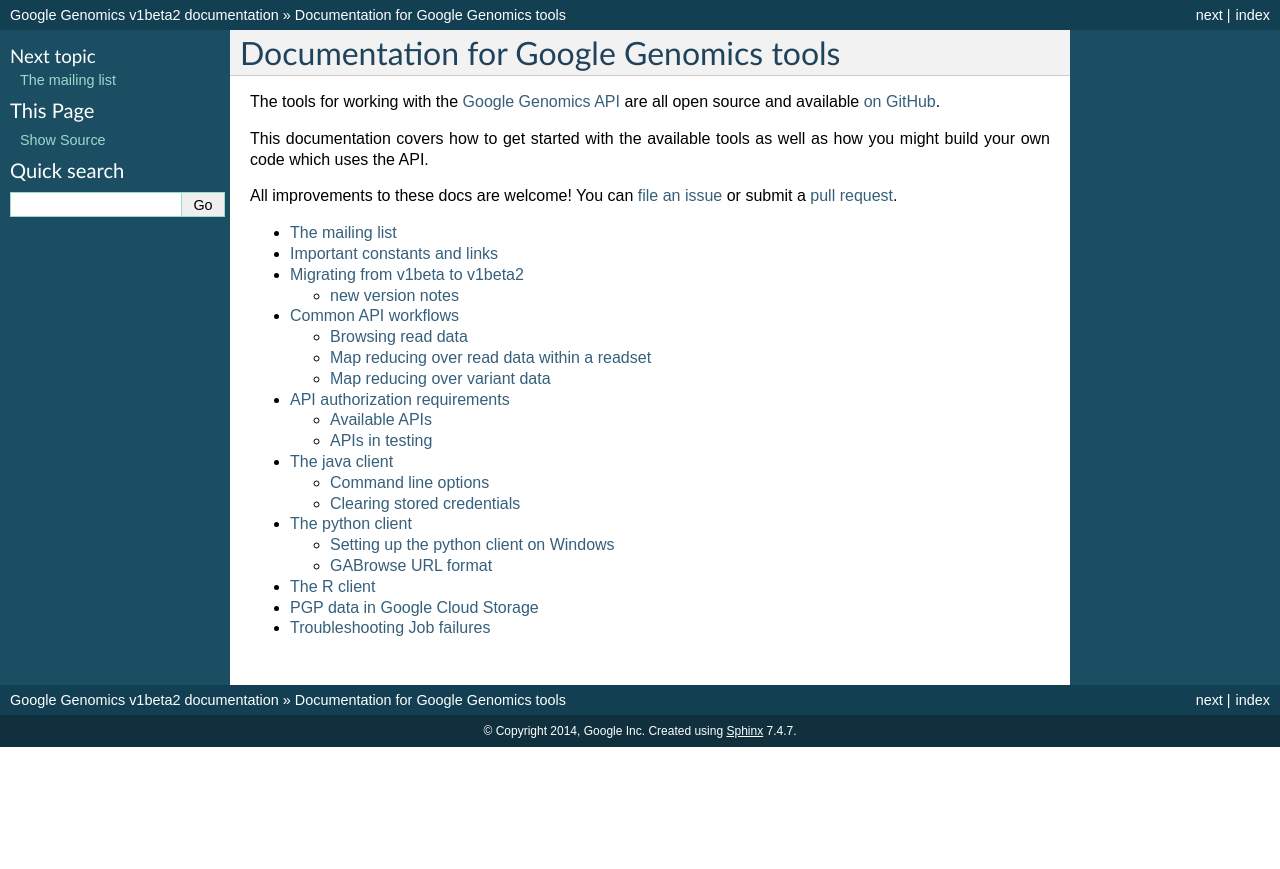
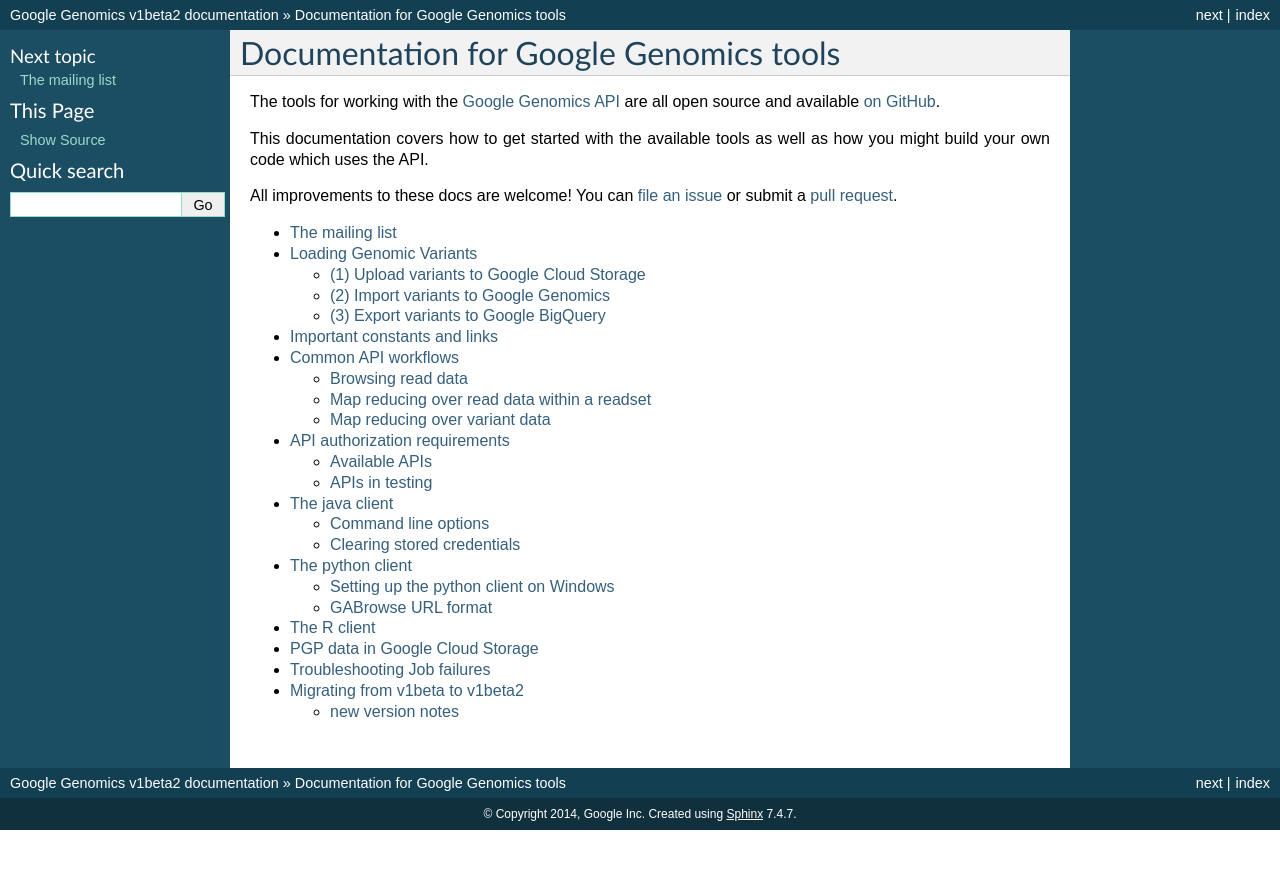
Before and after one commit to googlegenomics/readthedocs, a Sphinx documentation site: the page built from docs/source/index.rst, in a window 1280 px wide. Shown: the top 869 px of the page. Built offline with Sphinx 7.4.7, drawn with Linux system fonts in a browser that asks for light colours.

Commit message:
Skeleton content for loading data.

```diff
--- a/docs/source/index.rst
+++ b/docs/source/index.rst
@@ -21,8 +21,8 @@
    :maxdepth: 2
 
    mailinglist
+   loading_data
    constants
-   migrating_tips
    common_api_flows
    auth_requirements
    api-client-java/index
--- /dev/null
+++ b/docs/source/loading_data.rst
@@ -0,0 +1,13 @@
+Loading Genomic Variants
+========================
+
+.. image:: images/GoogleGenomicsDataLoadingFlow.png
+
+(1) Upload variants to Google Cloud Storage
+---------------------------------------
+
+(2) Import variants to Google Genomics
+----------------------------------
+
+(3) Export variants to Google BigQuery
+--------------------------------------
```
Also changed, not shown: other parts of docs/source/index.rst (+1 -0 lines), docs/source/images/GoogleGenomicsDataLoadingFlow.png (added), 2 other files.
